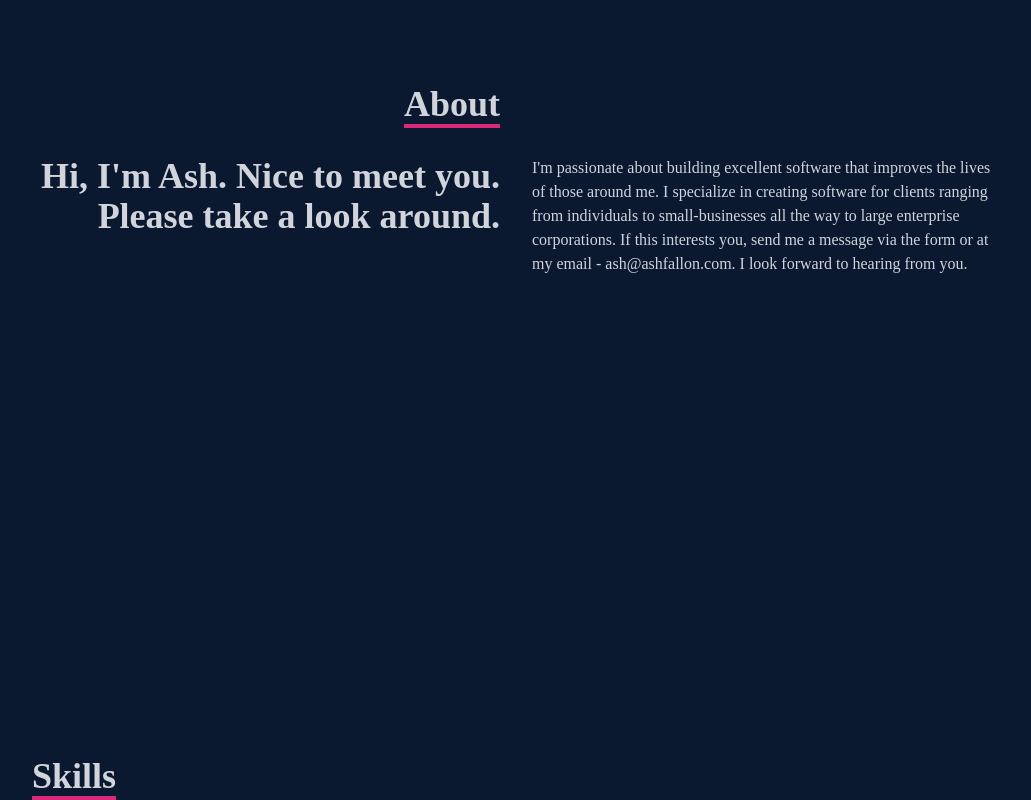
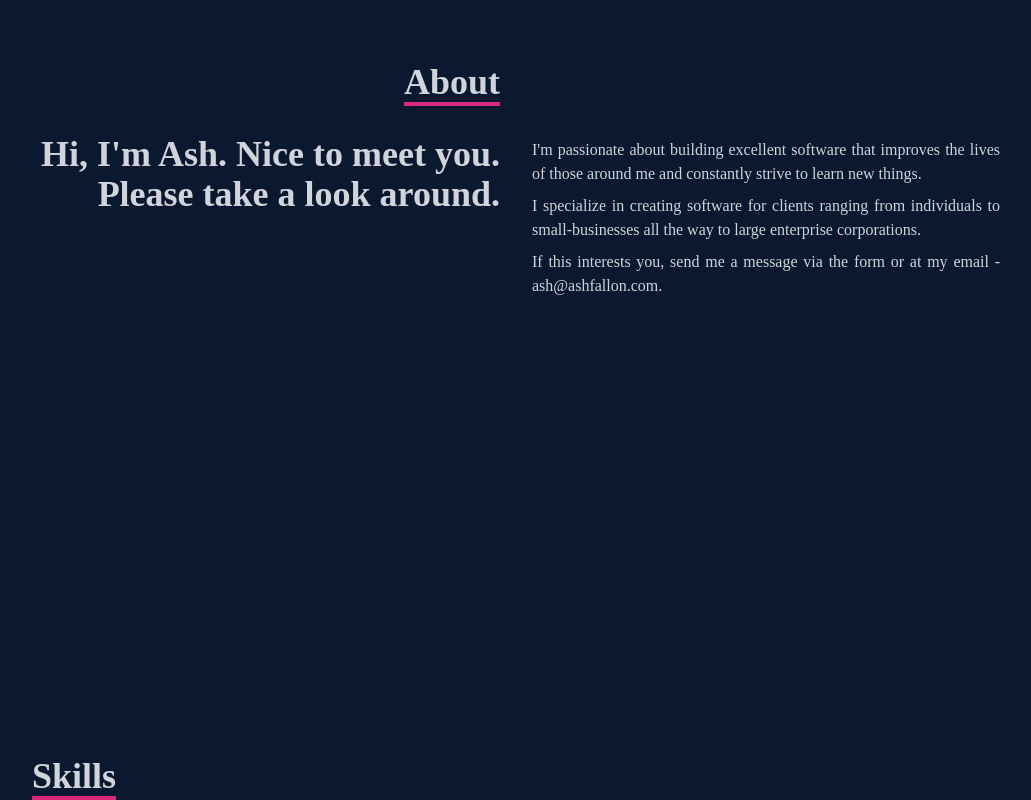
Before and after one commit to ash-fallon/portfolio-website, a React (Create React App) app: page / in a window 1280 px wide. Shown: the part 1020-1820 px from the top of the page, without its empty margins (124-1155 px from the left). Built offline with nearby package versions, Linux system fonts and the light colour scheme.

Commit message:
Changed links and added new project

```diff
--- a/src/components/About.js
+++ b/src/components/About.js
@@ -14,14 +14,20 @@ const About = () => {
           <div className='sm:text-right text-4xl font-bold'>
             <p>Hi, I'm Ash. Nice to meet you. Please take a look around.</p>
           </div>
-          <div>
-            <p>
+          <div className='space-y-2 pt-1'>
+            <p className='text-justify'>
               I'm passionate about building excellent software that improves the
-              lives of those around me. I specialize in creating software for
-              clients ranging from individuals to small-businesses all the way
-              to large enterprise corporations. If this interests you, send me a
-              message via the form or at my email - ash@ashfallon.com. I look
-              forward to hearing from you.
+              lives of those around me and constantly strive to learn new
+              things.
+            </p>
+            <p className='text-justify'>
+              I specialize in creating software for clients ranging from
+              individuals to small-businesses all the way to large enterprise
+              corporations.
+            </p>
+            <p className='text-justify'>
+              If this interests you, send me a message via the form or at my
+              email - ash@ashfallon.com.
             </p>
           </div>
         </div>
--- a/src/components/Navbar.js
+++ b/src/components/Navbar.js
@@ -1,6 +1,5 @@
 import { useState } from 'react';
 import { FaBars, FaTimes, FaGithub, FaLinkedin } from 'react-icons/fa';
-import { HiOutlineMail } from 'react-icons/hi';
 import { IoDocumentTextOutline } from 'react-icons/io5';
 import { Link } from 'react-scroll';
 
@@ -22,16 +21,10 @@ const Navbar = () => {
       colour: 'bg-[#333333]',
     },
     {
-      name: 'Email',
-      icon: HiOutlineMail,
-      url: '',
-      colour: 'bg-[#6fc2b0]',
-    },
-    {
       name: 'CV',
       icon: IoDocumentTextOutline,
       url: '',
-      colour: 'bg-[#565f69]',
+      colour: 'bg-[#6fc2b0]',
     },
   ];
 
--- a/src/components/Projects.js
+++ b/src/components/Projects.js
@@ -1,15 +1,21 @@
 import Portfolio from '../img/portfolio-img.PNG';
 import WeatherApp from '../img/weather-app.png';
+import surge from '../img/surge.jpg';
 
 const Projects = () => {
   const projects = [
+    {
+      name: 'Surge Analytics',
+      demoUrl: 'https://ashfallon-surge-analytics.netlify.app/',
+      codeUrl: 'https://github.com/ash-fallon/surge-analytics',
+      img: surge,
+    },
     {
       name: 'Complex Weather App',
       demoUrl: 'https://ashfallon-weather-app.netlify.app/',
       codeUrl: 'https://github.com/ash-fallon/weather-app',
       img: WeatherApp,
     },
-    { name: '', demoUrl: '', codeUrl: '', img: '' },
     { name: '', demoUrl: '', codeUrl: '', img: '' },
     {
       name: 'Portfolio Webpage',
```
Also changed, not shown: src/img/surge-analytics.jpg (added), src/img/surge.jpg (added).
